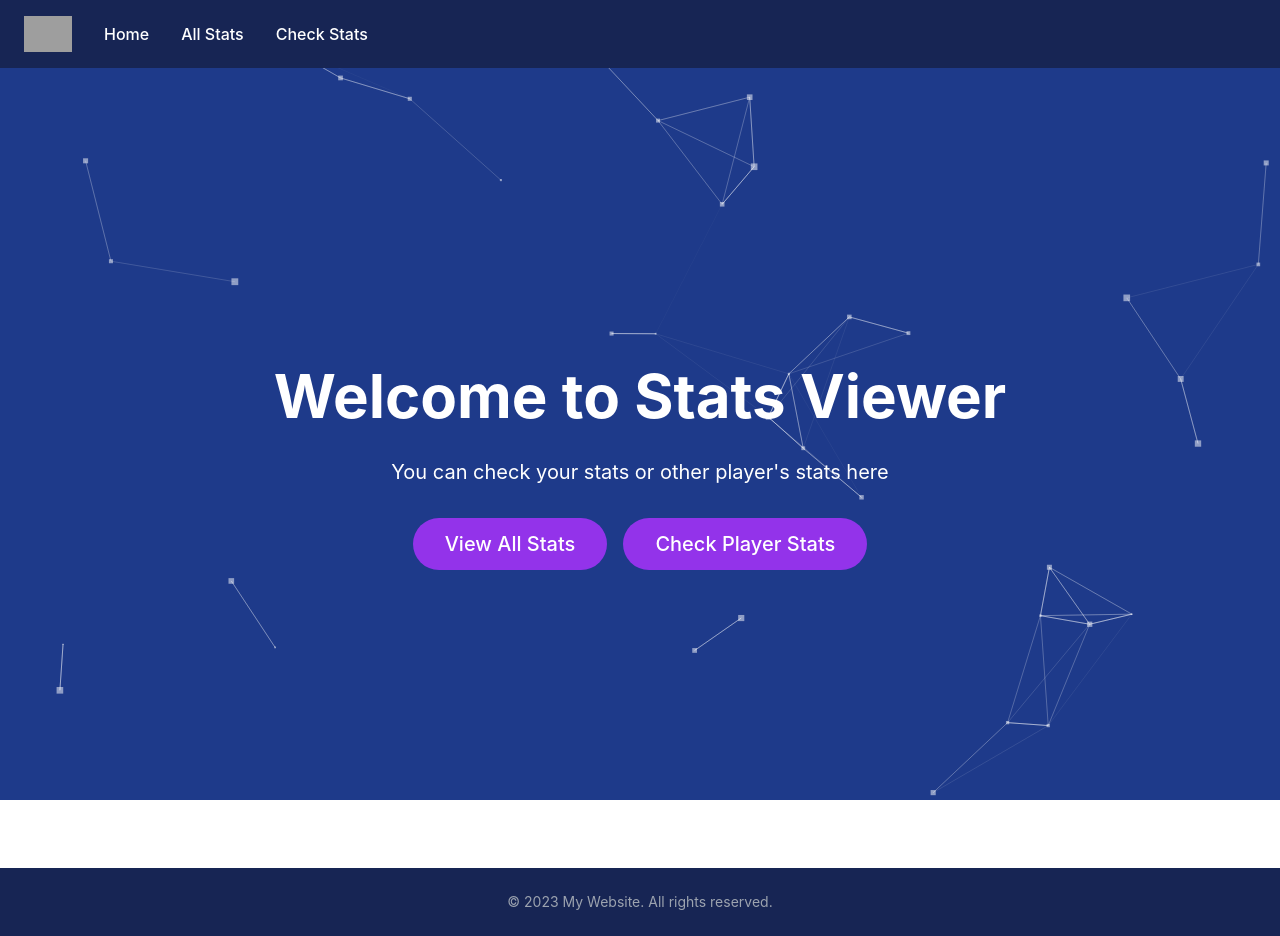
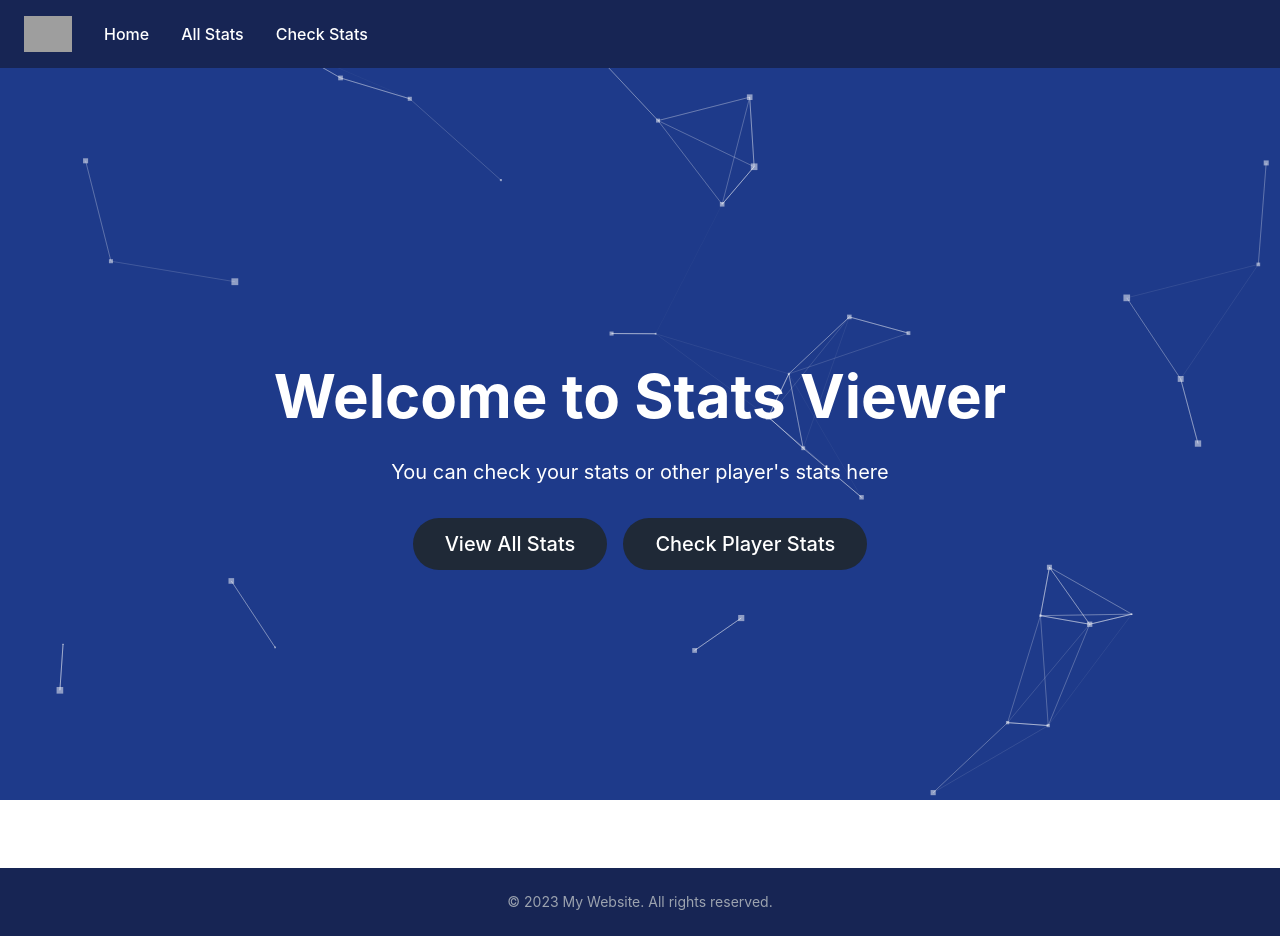
Before and after one commit to BadAccuracyID/react-qualification-ef-1, a React (Create React App) app: page / in a window 1280 px wide. Built offline with nearby package versions, Linux system fonts and the light colour scheme; grey boxes are pictures that could not be loaded.

Commit message:
Changed home button colors

```diff
--- a/src/pages/Home.tsx
+++ b/src/pages/Home.tsx
@@ -25,13 +25,13 @@ export default function Home() {
                     className="flex flex-col sm:flex-row items-center justify-center space-y-4 sm:space-y-0 sm:space-x-4 mt-8">
                     <Link to={'/all'}>
                         <button
-                            className="w-full sm:w-auto px-8 py-3 text-base sm:text-xl font-medium bg-purple-600 hover:bg-purple-500 rounded-full transition-colors duration-300">
+                            className="w-full sm:w-auto px-8 py-3 text-base sm:text-xl font-medium bg-gray-800 hover:bg-purple-700 rounded-full transition-colors duration-300">
                             View All Stats
                         </button>
                     </Link>
                     <Link to={'/player'}>
                         <button
-                            className="w-full sm:w-auto px-8 py-3 text-base sm:text-xl font-medium bg-purple-600 hover:bg-purple-500 rounded-full transition-colors duration-300">
+                            className="w-full sm:w-auto px-8 py-3 text-base sm:text-xl font-medium bg-gray-800 hover:bg-purple-700 rounded-full transition-colors duration-300">
                             Check Player Stats
                         </button>
                     </Link>
```
